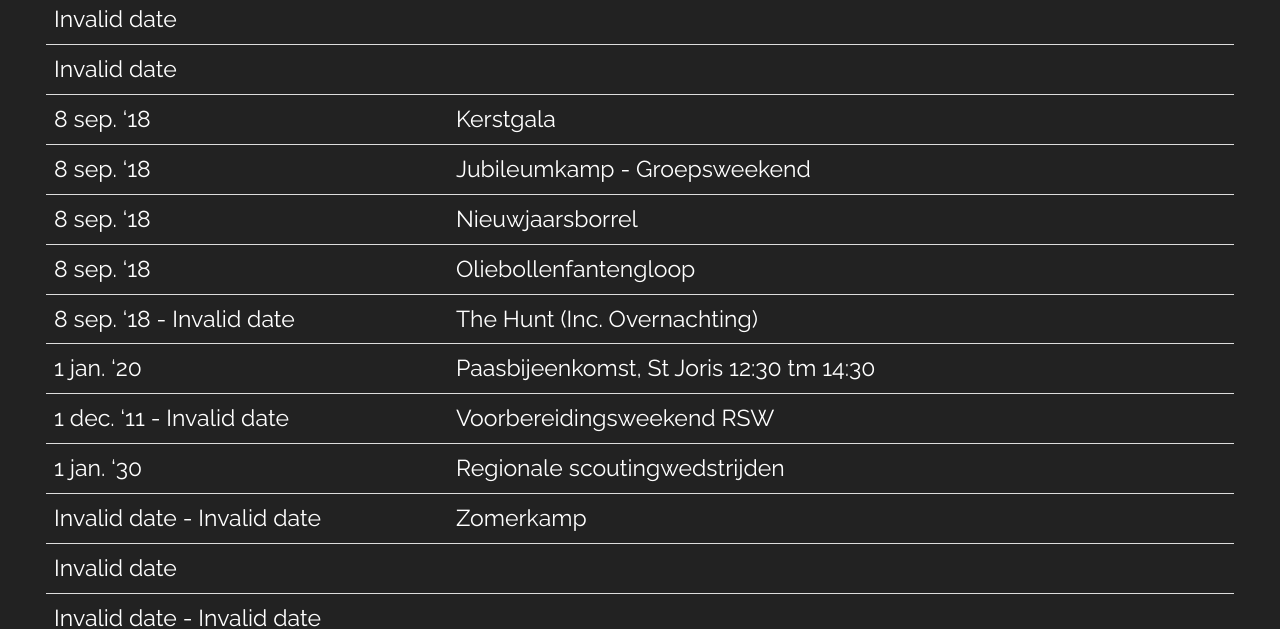
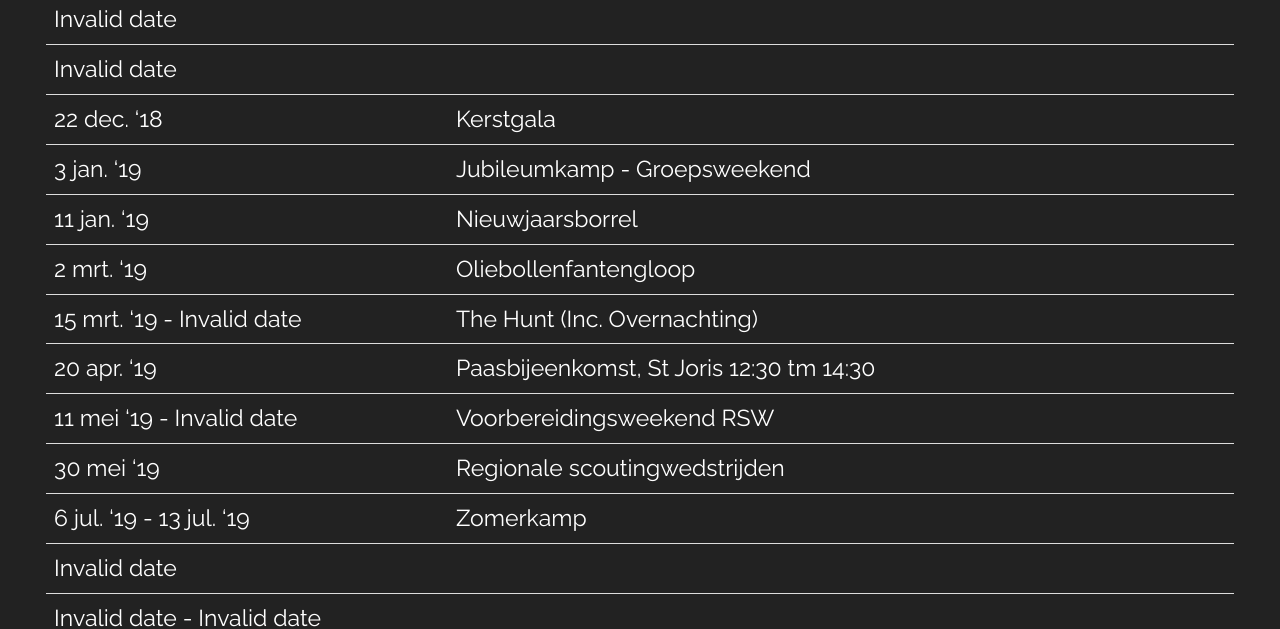
Before and after one commit to nognooitmeegemaakt/website, a Jekyll site: the page built from _agenda/scouts.md, in a window 1280 px wide. Shown: the part 1280-1909 px from the top of the page. Built offline with Jekyll 4.4.1, drawn with Linux system fonts in a browser that asks for light colours; some web fonts are replaced.

Commit message:
Update scouts.md Agenda through CMS
By Guidon van den Berg (141.101.105.219)

```diff
--- a/_agenda/scouts.md
+++ b/_agenda/scouts.md
@@ -30,15 +30,15 @@ Aangepast op 6 september.
 | 10 nov. '18 - Invalid date | Survivalrun - Staf en Stam |
 | Invalid date |  |
 | Invalid date |  |
-| 8 sep. '18 | Kerstgala |
-| 8 sep. '18 | Jubileumkamp - Groepsweekend |
-| 8 sep. '18 | Nieuwjaarsborrel |
-| 8 sep. '18 | Oliebollenfantengloop |
-| 8 sep. '18 - Invalid date | The Hunt (Inc. Overnachting) |
-| 1 jan. '20 | Paasbijeenkomst, St Joris 12:30 tm 14:30 |
-| 1 dec. '11 - Invalid date | Voorbereidingsweekend RSW |
-| 1 jan. '30 | Regionale scoutingwedstrijden |
-| Invalid date - Invalid date | Zomerkamp |
+| 22 dec. '18 | Kerstgala |
+| 3 jan. '19 | Jubileumkamp - Groepsweekend |
+| 11 jan. '19 | Nieuwjaarsborrel |
+| 2 mrt. '19 | Oliebollenfantengloop |
+| 15 mrt. '19 - Invalid date | The Hunt (Inc. Overnachting) |
+| 20 apr. '19 | Paasbijeenkomst, St Joris 12:30 tm 14:30 |
+| 11 mei '19 - Invalid date | Voorbereidingsweekend RSW |
+| 30 mei '19 | Regionale scoutingwedstrijden |
+| 6 jul. '19 - 13 jul. '19 | Zomerkamp |
 | Invalid date |  |
 | Invalid date - Invalid date |  |
 | Invalid date - Invalid date |  |
```
